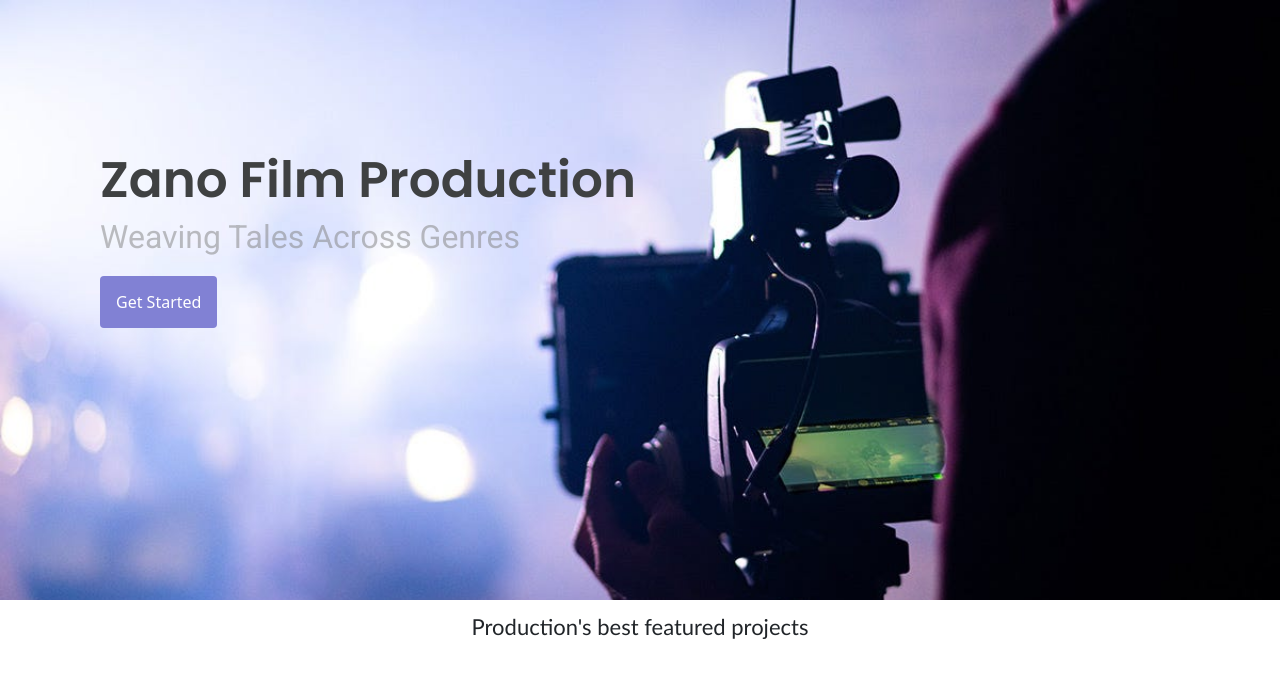
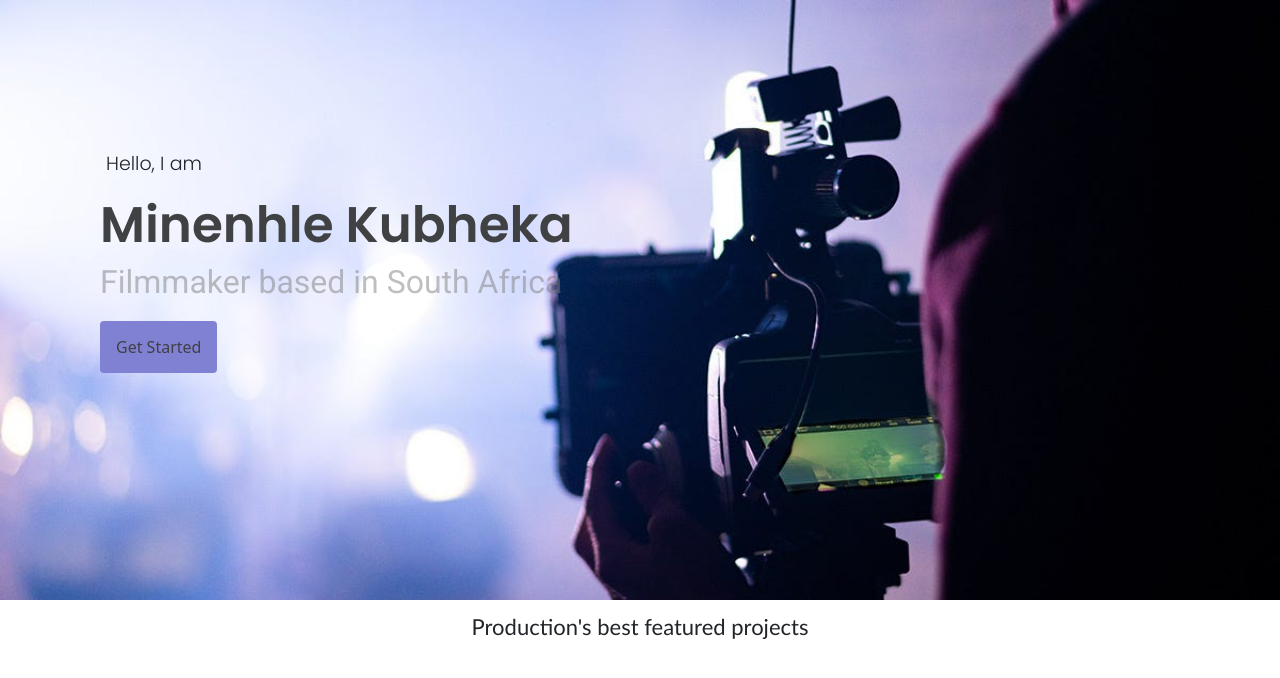
Before and after one commit to enhleekay4590/Portfolio-pro, a plain HTML site: page index.html in a window 1280 px wide. Drawn offline with nearby package versions, Linux system fonts and the light colour scheme.

Commit message:
Changed my h1 and h2 and also edited the paragraphs

```diff
--- a/index.html
+++ b/index.html
@@ -49,14 +49,15 @@
   <body>
     <div class="hero">
       <div class="introduction">
-        <h1>Zano Film Production</h1>
-        <h2>Weaving Tales Across Genres</h2>
+        <p class="greeting">Hello, I am</p>
+        <h1>Minenhle Kubheka</h1>
+        <h2>Filmmaker based in South Africa</h2>
         <div>
           <button type="button" class="btn branding">Get Started</button>
         </div>
       </div>
     </div>
 
-    <p>Production's best featured projects</p>
+    <p class="content">Production's best featured projects</p>
   </body>
 </html>
--- a/src/styles.css
+++ b/src/styles.css
@@ -1,3 +1,6 @@
+:root {
+  --primary-color: rgb(63, 65, 66);
+}
 .hero {
   background-image: url(/src/images/wp11713757-videographer-wallpapers.jpg);
   height: 600px;
@@ -11,15 +14,22 @@
   margin-top: 12px;
   padding: 13px 15px;
   background-color: rgb(129, 129, 212);
-  color: white;
+  color: var(--primary-color);
 }
 
+.greeting {
+  padding-left: 6px;
+  font-size: 19px;
+  font-family: "Poppins", sans-serif;
+  font-weight: 300;
+  font-style: normal;
+}
 h1 {
   font-family: "Poppins", sans-serif;
   font-weight: 600;
   font-style: normal;
   font-size: 50px;
-  color: rgb(63, 65, 66);
+  color: var(--primary-color);
 }
 h2 {
   color: grey;
@@ -28,7 +38,7 @@ h2 {
   font-weight: 400;
   font-style: normal;
 }
-p {
+.content {
   text-align: center;
   font-size: 22px;
   margin-top: 10px;
```
